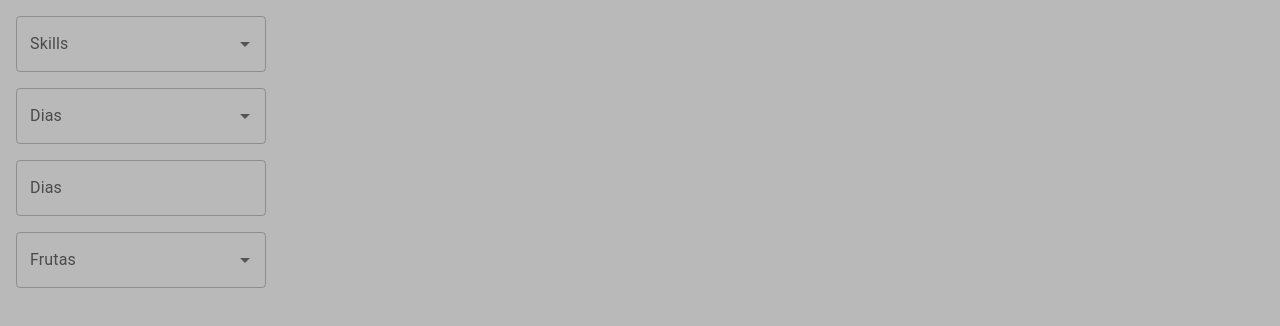
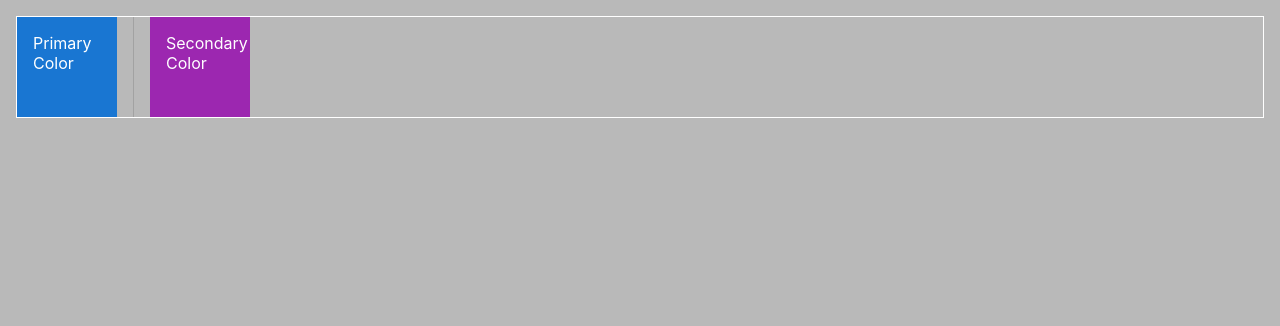
Before and after one commit to SebaGNH/CE-MIU-VY, a React (Vite) app: page / in a window 1280 px wide. Shown: the top 326 px of the page. Built offline with nearby package versions, Linux system fonts and the light colour scheme.

Commit message:
se realizan pruebas usando Stack

```diff
--- a/src/App.jsx
+++ b/src/App.jsx
@@ -1,5 +1,5 @@
 import React, {Fragment} from 'react'
-import { M01_Typography, M02_Button, M03_ButtonGroup, M04_ToggleButton, M05_TextFields, M06_Select, M07_RadioBtn, M08_CheckBox, M09_Switch, M11_AutoComplete, M14_Box } from './components'
+import { M01_Typography, M02_Button, M03_ButtonGroup, M04_ToggleButton, M05_TextFields, M06_Select, M07_RadioBtn, M08_CheckBox, M09_Switch, M11_AutoComplete, M12_Box, M13_Stack } from './components'
 import M10_Rating from './components/M10_Rating'
 
 const App = () => {
@@ -15,8 +15,9 @@ const App = () => {
       {/* <M08_CheckBox/> */}
       {/* <M09_Switch/> */}
       {/* <M10_Rating/> */}
-      <M11_AutoComplete/>
-     {/*  <M14_Box/> */}
+      {/* <M11_AutoComplete/> */}
+      {/* <M12_Box/> */}
+      <M13_Stack/>
     </Fragment>
   )
 }
--- a/src/components/M14_Box.jsx
+++ b/src/components/M12_Box.jsx
@@ -1,6 +1,6 @@
 import React, {Fragment} from 'react'
 import { Box } from '@mui/material'
-export const M14_Box = () => {
+export const M12_Box = () => {
   return (
     <Fragment>
       {/* Box */}
--- /dev/null
+++ b/src/components/M13_Stack.jsx
@@ -0,0 +1,42 @@
+import React from 'react'
+import { Stack, Box, Divider } from '@mui/material'
+
+
+export const M13_Stack = () => {
+  return (
+    <Stack
+      sx={{border: '1px solid'}}
+      direction='row'
+      spacing={2}
+      divider={<Divider orientation='vertical' flexItem/>}
+    >
+      <Box sx={{
+        backgroundColor:'primary.main',
+        color: 'white',
+        height: '100px',
+        width: '100px',
+        padding: '16px',
+        '&:hover':{
+          backgroundColor: 'primary.light'
+        }
+
+      }}>
+        Primary Color
+      </Box>
+      <Box sx={{
+        backgroundColor:'secondary.main',
+        color: 'white',
+        height: '100px',
+        width: '100px',
+        padding: '16px',
+        '&:hover':{
+          backgroundColor: 'primary.light'
+        }
+
+      }}>
+        Secondary Color
+      </Box>
+
+    </Stack>
+  )
+}
--- a/src/components/index.js
+++ b/src/components/index.js
@@ -9,5 +9,5 @@ export * from './M08_CheckBox'
 export * from './M09_Switch'
 export * from './M10_Rating'
 export * from './M11_AutoComplete'
-
-export * from './M14_Box'
+export * from './M12_Box'
+export * from './M13_Stack'
```
